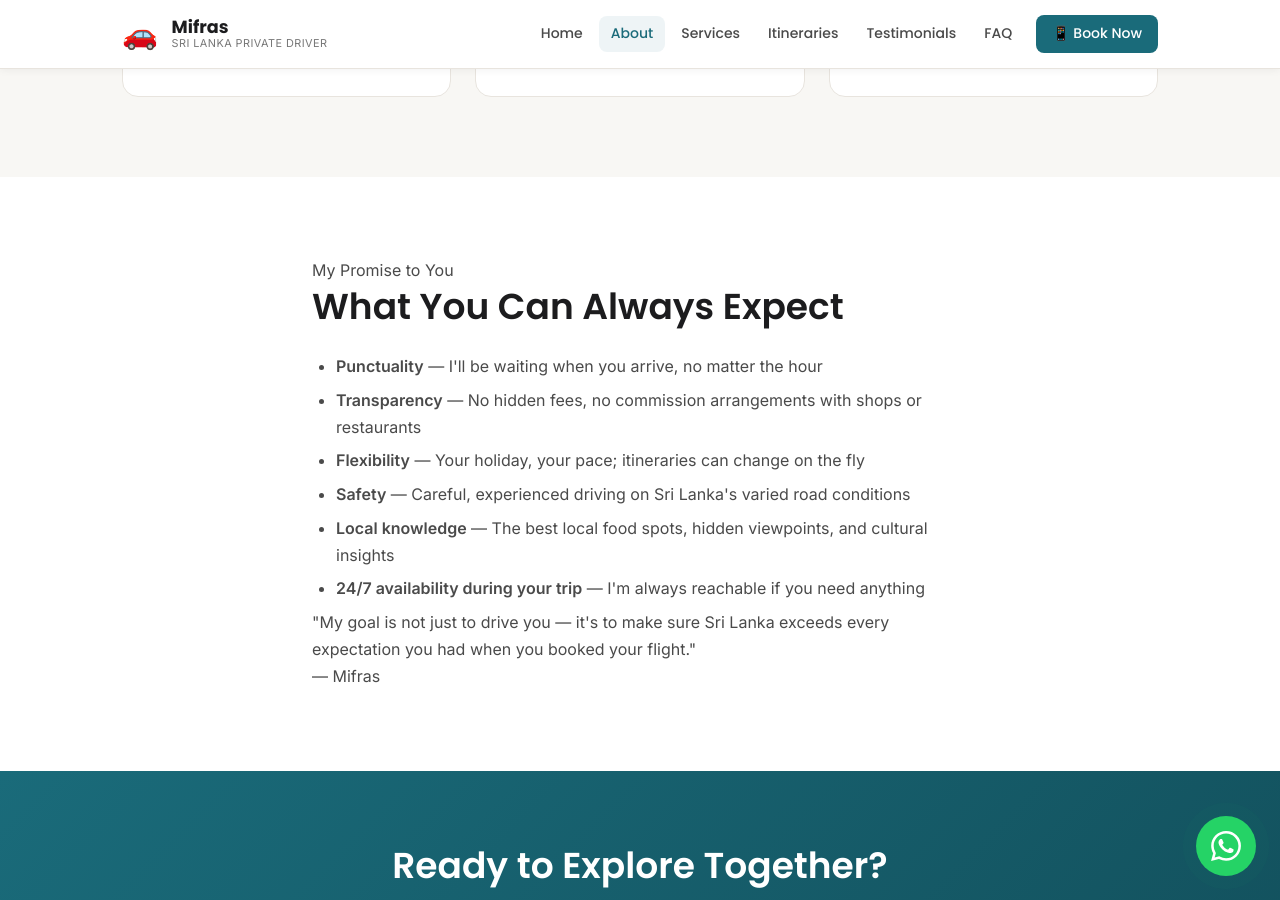
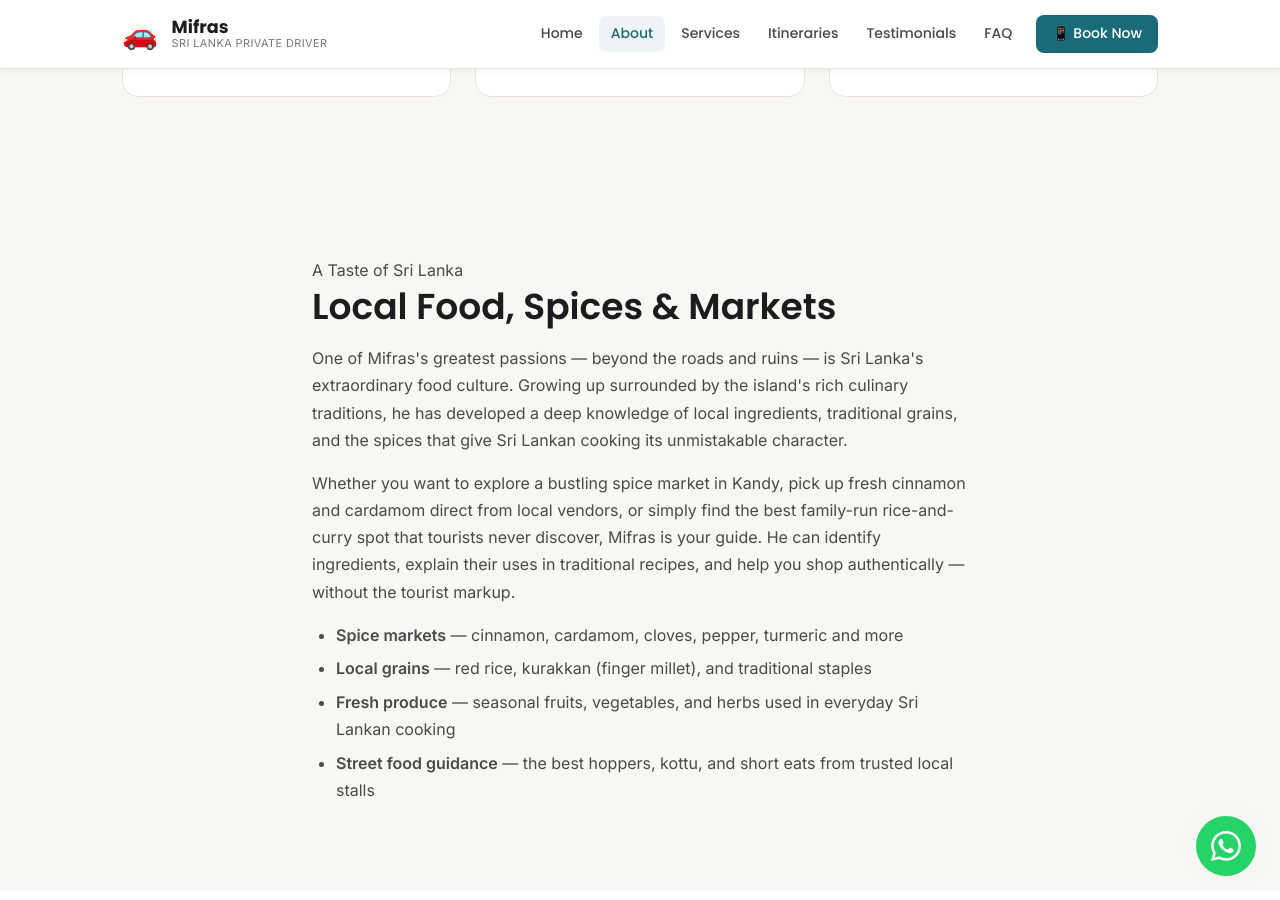
Before and after one commit to shukwong/srilanka, a Jekyll site: the page built from _pages/about.md, in a window 1280 px wide and 900 px high, scrolled down 1006 px. Built offline with Jekyll 4.4.1, drawn with Linux system fonts in a browser that asks for light colours.

Commit message:
Add Mifras's local food, spice and market expertise to homepage and about page
https://claude.ai/code/session_017A8cwRfpFjntMkmyM4GT7Q

```diff
--- a/_pages/about.md
+++ b/_pages/about.md
@@ -72,6 +72,30 @@ permalink: /about/
   </div>
 </section>
 
+<section class="section section--light" aria-labelledby="food-heading">
+  <div class="container" style="max-width: 720px;">
+    <span class="section-label">A Taste of Sri Lanka</span>
+    <h2 id="food-heading" style="margin-bottom: 1rem;">Local Food, Spices & Markets</h2>
+    <p>
+      One of Mifras's greatest passions — beyond the roads and ruins — is Sri Lanka's extraordinary food culture.
+      Growing up surrounded by the island's rich culinary traditions, he has developed a deep knowledge of
+      local ingredients, traditional grains, and the spices that give Sri Lankan cooking its unmistakable character.
+    </p>
+    <p>
+      Whether you want to explore a bustling spice market in Kandy, pick up fresh cinnamon and cardamom direct
+      from local vendors, or simply find the best family-run rice-and-curry spot that tourists never discover,
+      Mifras is your guide. He can identify ingredients, explain their uses in traditional recipes, and help
+      you shop authentically — without the tourist markup.
+    </p>
+    <ul>
+      <li><strong>Spice markets</strong> — cinnamon, cardamom, cloves, pepper, turmeric and more</li>
+      <li><strong>Local grains</strong> — red rice, kurakkan (finger millet), and traditional staples</li>
+      <li><strong>Fresh produce</strong> — seasonal fruits, vegetables, and herbs used in everyday Sri Lankan cooking</li>
+      <li><strong>Street food guidance</strong> — the best hoppers, kottu, and short eats from trusted local stalls</li>
+    </ul>
+  </div>
+</section>
+
 <section class="section" aria-labelledby="values-heading">
   <div class="container" style="max-width: 720px;">
     <span class="section-label">My Promise to You</span>
--- a/index.html
+++ b/index.html
@@ -46,6 +46,11 @@ description: >
         <span class="feature-icon" aria-hidden="true">💰</span>
         <h3>Fair &amp; Transparent Pricing</h3>
         <p>No hidden fees, no commission traps. Prices agreed upfront so you can budget your holiday with confidence.</p>
+      </div>
+      <div class="feature-card">
+        <span class="feature-icon" aria-hidden="true">🌶️</span>
+        <h3>Food & Market Expert</h3>
+        <p>Mifras knows Sri Lanka's local markets inside out — from rare spices and ancient grains to the freshest ingredients used in traditional cooking. A must for food lovers.</p>
       </div>
       <div class="feature-card">
         <span class="feature-icon" aria-hidden="true">⭐</span>
```
